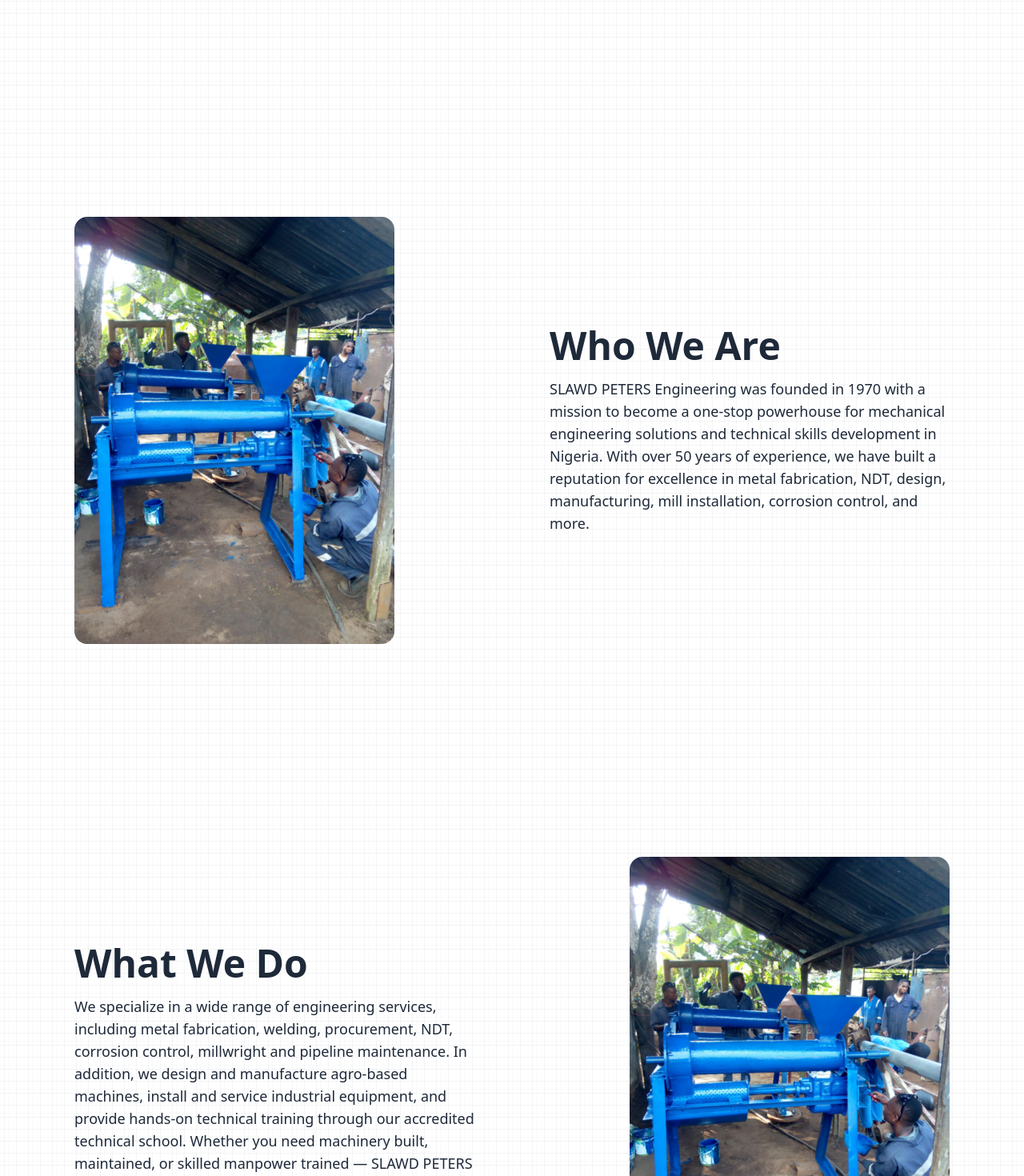
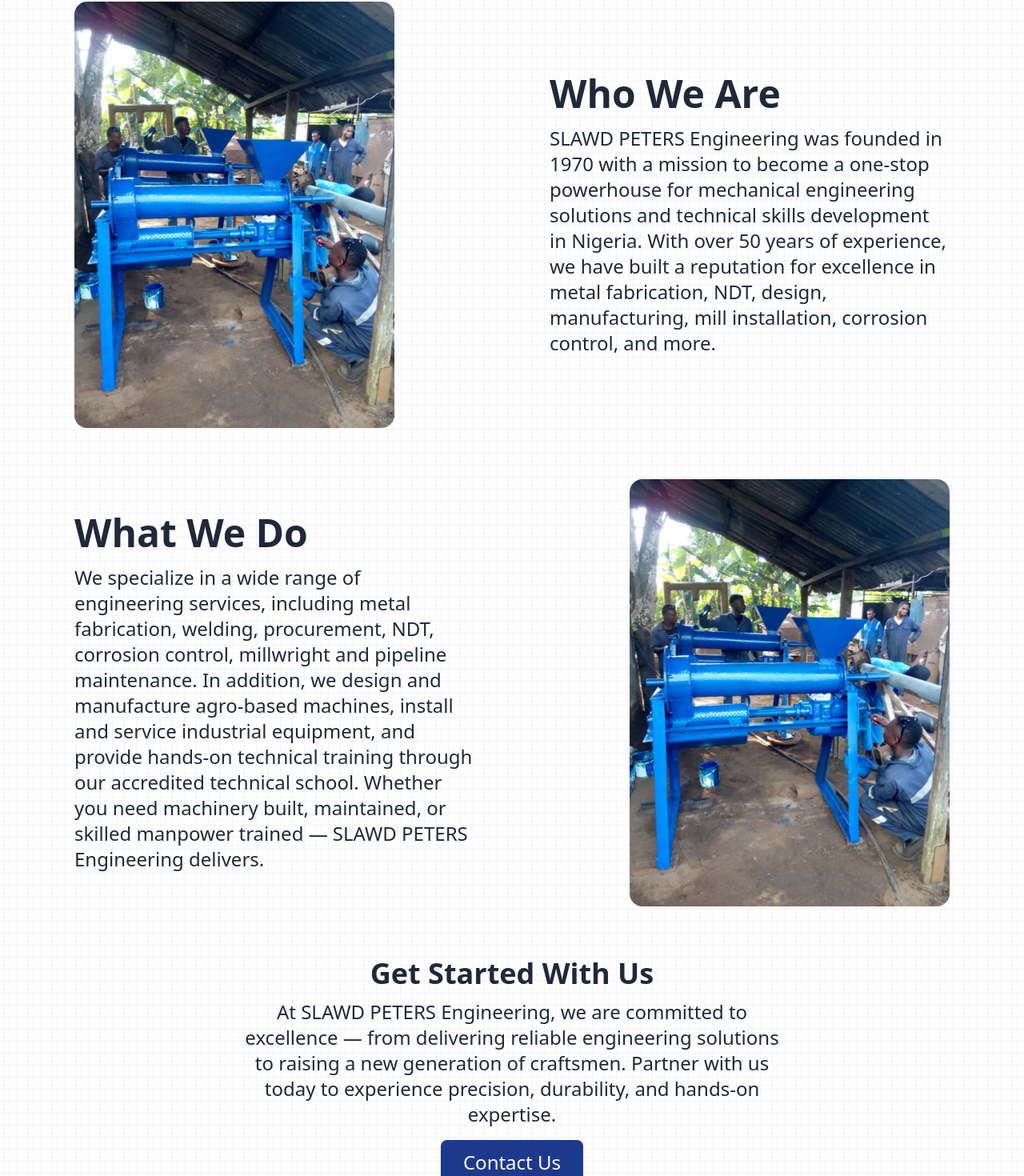
Before and after one commit to manueljo/slawd-peters, a Next.js app: page / in a window 1280 px wide. Shown: the part 662-2132 px from the top of the page at 80% size. Built offline with nearby package versions, Linux system fonts and the light colour scheme.

Commit message:
Fix section bug on homepage

```diff
--- a/components/cta.jsx
+++ b/components/cta.jsx
@@ -11,13 +11,13 @@
   return (
     <section className="min-h-[20rem] w-full max-w-[1440px] mx-auto px-4 py-8 flex items-center justify-center flex-col">
       <h2 className="text-4xl font-bold mb-3">Get Started With Us</h2>
-      <p className="text-center max-w-2xl">
+      <p className="text-center max-w-2xl text-2xl md:text">
         At SLAWD PETERS Engineering, we are committed to excellence — from
         delivering reliable engineering solutions to raising a new generation of
         craftsmen. Partner with us today to experience precision, durability,
         and hands-on expertise.
       </p>
-      <Button className="mt-4 bg-blue-900 text-white hover:bg-blue-700 transition-colors" onClick={() => router.push('/contact')}>
+      <Button className="mt-4 text-2xl md:text p-7 bg-blue-900 text-white hover:bg-blue-700 transition-colors" onClick={() => router.push('/contact')}>
         Contact Us
       </Button>
     </section>
--- a/components/hero.jsx
+++ b/components/hero.jsx
@@ -12,7 +12,7 @@
   ]
 
   return (
-    <section className='min-h-screen w-full max-w-[1440px] mx-auto px-4 py-8 flex items-center justify-around flex-col md:flex-row'>
+    <section className='w-full max-w-[1440px] mx-auto px-4 py-8 flex items-center justify-around flex-col md:flex-row'>
         <div className='max-w-[500px] lg:max-w-[700px] my-20'>
             <h1 className='text-5xl md:text-7xl lg:text-8xl font-bold md:mb-10 mb-5'>Building Machines, Building Men.</h1>
             <p className='text-lg md:text-3xl lg:text-4xl text-red-800'>Precision Engineering. Practical Training. 50+ Years of Excellence.</p>
--- a/components/what-we-do.jsx
+++ b/components/what-we-do.jsx
@@ -3,10 +3,10 @@
 
 const WhatWeDo = () => {
     return(
-        <section className='min-h-screen w-full max-w-[1440px] mx-auto px-4 py-8 flex items-center justify-around flex-col md:flex-row gap-10'>
+        <section className='w-full max-w-[1440px] mx-auto px-4 py-8 flex items-center justify-around flex-col md:flex-row gap-10'>
             <div className="max-w-[500px]">
                 <h2 className="text-3xl md:text-5xl font-bold">What We Do</h2>
-                <p className="text-lg mt-4">
+                <p className="text-2xl md:text-md mt-4">
                     We specialize in a wide range of engineering services, including metal fabrication, welding, procurement, NDT, corrosion control, millwright and pipeline maintenance. In addition, we design and manufacture agro-based machines, install and service industrial equipment, and provide hands-on technical training through our accredited technical school. Whether you need machinery built, maintained, or skilled manpower trained — SLAWD PETERS Engineering delivers.
                 </p>
             </div>
--- a/components/who-we-are.jsx
+++ b/components/who-we-are.jsx
@@ -3,13 +3,13 @@
 
 const WhoWeAre = () => {
     return(
-        <section className='min-h-screen w-full max-w-[1440px] mx-auto px-4 py-8 flex items-center justify-around flex-col-reverse md:flex-row gap-10'>
+        <section className='w-full max-w-[1440px] mx-auto px-4 py-8 flex items-center justify-around flex-col-reverse md:flex-row gap-10'>
             <div>
                 <Image src={WhoWeAreImage} alt="who we are" className="md:max-w-[400px] rounded-2xl"/>
             </div>
             <div className="max-w-[500px]">
                 <h2 className="text-3xl md:text-5xl font-bold">Who We Are</h2>
-                <p className="text-lg mt-4">
+                <p className="text-2xl md:text mt-4">
                     SLAWD PETERS Engineering was founded in 1970 with a mission to become a one-stop powerhouse for mechanical engineering solutions and technical skills development in Nigeria. With over 50 years of experience, we have built a reputation for excellence in metal fabrication, NDT, design, manufacturing, mill installation, corrosion control, and more.
                 </p>
             </div>
```
